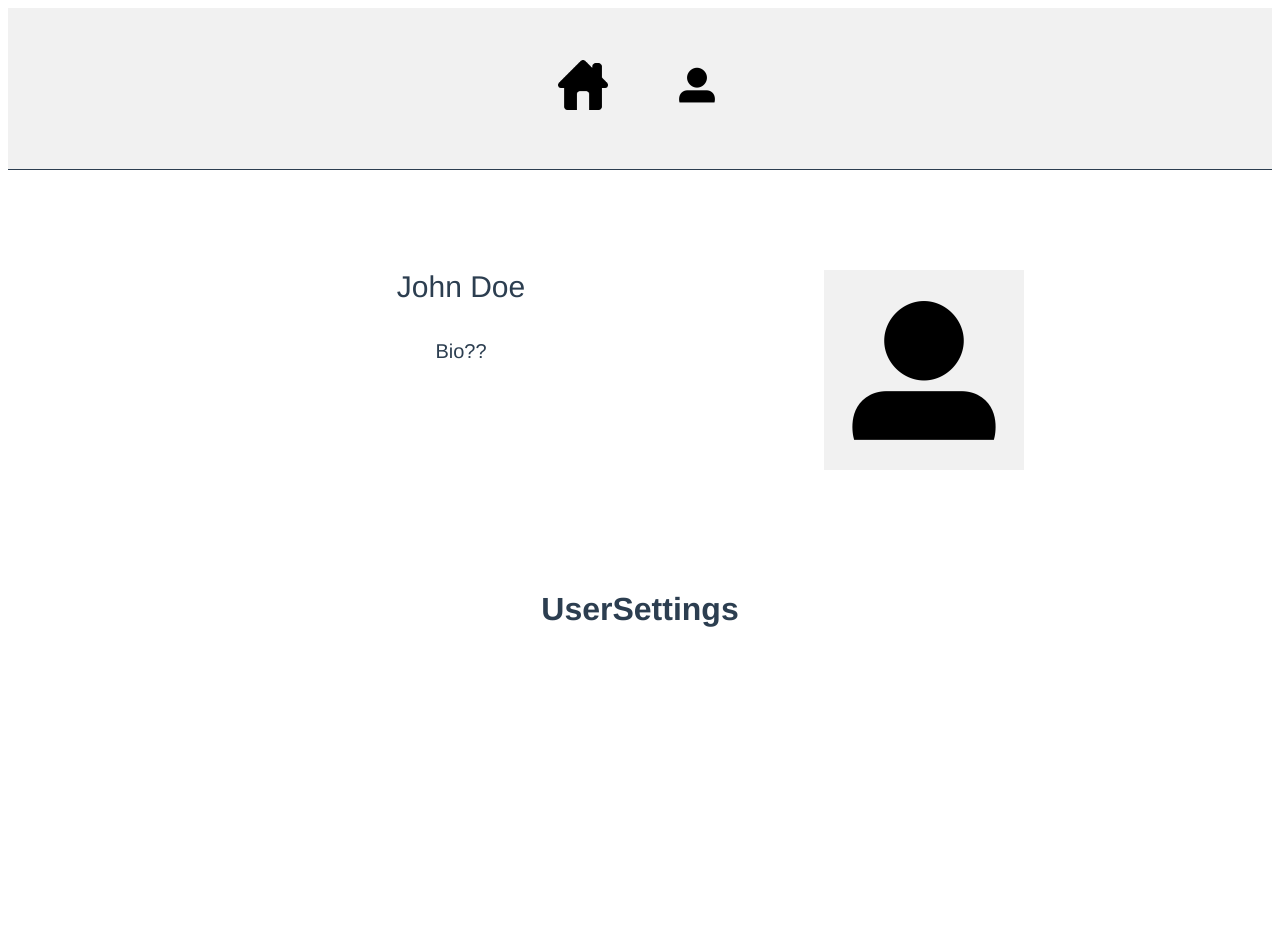
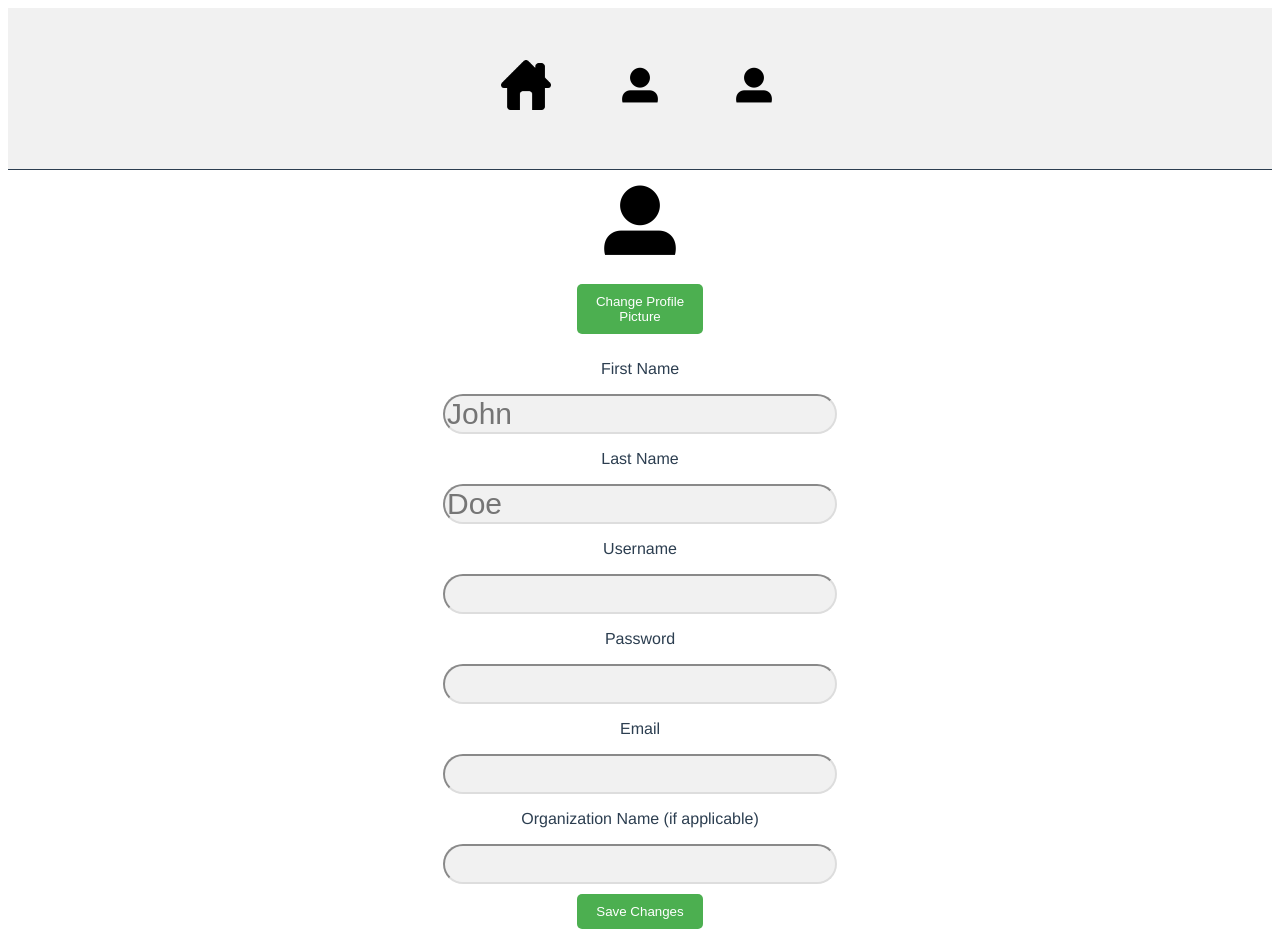
Before and after one commit to JamesRobinson160552/COMP3583, a Vue app in the folder SourceCode/frontend/: page /profile in a window 1280 px wide. Before the commit the page ends 800 px from the top, so only its background shows below. Built offline with nearby package versions, Linux system fonts and the light colour scheme.

Commit message:
Multiple Adjustments
-Button Consistency
-User profile is viewable
-fixed bugs on report inaccuracies

```diff
--- a/SourceCode/frontend/src/App.vue
+++ b/SourceCode/frontend/src/App.vue
@@ -3,6 +3,7 @@
         <div class="header-center">
             <router-link to="/"><img class="icon icon-home" src="/assets/homeicon.png"></router-link>
             <router-link to="/login"><img class="icon icon-profile" src="/assets/profilepic.jpg"></router-link>
+            <router-link to="/profile"><img class="icon icon-profile" src="/assets/profilepic.jpg"></router-link>
         </div>
     </div>
   <router-view/>
@@ -30,7 +31,6 @@ nav a.router-link-exact-active {
   color: #42b983;
 }
 /************************************************************** Header */
-/* Style the header with a grey background and some padding */
 .header {
     overflow: hidden;
     background-color: #f1f1f1;
@@ -39,8 +39,6 @@ nav a.router-link-exact-active {
     font-family: Arial, Helvetica, sans-serif;
     font-size: 30px;
   }
-
-  /* Style the header links */
   .header a {
     float: left;
     color: black;
@@ -52,32 +50,28 @@ nav a.router-link-exact-active {
     border-radius: 4px;
   }
 
-  /* Style the logo link (notice that we set the same value of line-height and font-size to prevent the header to increase when the font gets bigger */
   .header a.logo {
     font-size: 25px;
     font-weight: bold;
   }
 
-  /* Change the background color on mouse-over */
   .header a:hover {
     background-color: #ddd;
     color: black;
   }
 
-  /* Style the active/current link*/
   .header a.active {
     background-color: black;
     color: white;
   }
 
-  /* Float the link section to the right */
   .header-right {
     float: right;
   }
 
   .header-center{
-    display: flex; /* Use flexbox for centering */
-    justify-content: center; /* Center horizontally */
+    display: flex;
+    justify-content: center;
   }
 
 /*************************************************************** Grid */
--- a/SourceCode/frontend/src/router/index.js
+++ b/SourceCode/frontend/src/router/index.js
@@ -31,7 +31,7 @@ const routes = [
     component: LoginView
   },
   {
-    path: '/report',
+    path: '/report-Data/:term',
     name: 'Report',
     component: ReportView
   },
@@ -41,7 +41,7 @@ const routes = [
     component: SearchResultsView
   },
   {
-    path: '/signup',
+    path: '/sign-up',
     name: 'SignUp',
     component: SignUpView
   },
--- a/SourceCode/frontend/src/views/BusinessDetailsView.vue
+++ b/SourceCode/frontend/src/views/BusinessDetailsView.vue
@@ -15,6 +15,7 @@
         <div class="description-container">
             <p class="business-description"> {{ business.description }} </p>
         </div>
+        <button class = "button report"><router-link :to="reportResultsRoute">Report</router-link></button>
     </div>
 
 </template>
@@ -45,7 +46,13 @@ export default {
             }
             alert('Thank you for your feedback!');
         },
-    }
+    },
+    computed: {
+    reportResultsRoute() {
+        const name= this.business.name;
+        return `/report-Data/${ name }`;
+    },
+    },
 }
 
 </script>
@@ -132,4 +139,20 @@ export default {
     margin-bottom: 2%;
     text-shadow: 0.5vw 0.5vw 1vw rgba(0, 0, 0, 0.3);
 }
+
+.button {
+    width: 20%;
+    margin: 10px;
+    padding: 10px;
+    font-size: 60px;
+    background-color: #4caf50;
+    color: #fff;
+    border: none;
+    border-radius: 5px;
+    cursor: pointer;
+}
+
+.button:hover{
+    background-color: #0e5811;
+}
 </style>
--- a/SourceCode/frontend/src/views/BusinessOwnerView.vue
+++ b/SourceCode/frontend/src/views/BusinessOwnerView.vue
@@ -28,9 +28,8 @@
             placeholder="123-456-7890" pattern="[0-9]{3}-[0-9]{3}-[0-9]{4}" required><br>
             <label for="addInfo">Additional Info:</label><br>
             <input type="text" id="addInfo" name="addInfo"><br><br>
-            <input type="submit" value="Submit">
+            <input class="button" type="submit" value="Submit">
         </form>
-        <button><router-link to="/">Home</router-link></button>
     </div>
 </div>
 </template>
@@ -88,11 +87,18 @@ label{
     display: block;
     margin: 0 auto;
 }
+.button {
+    border-radius: 36px;
+    font-size: 30px;
+    padding: 10px;
+    background-color: #4caf50;
+    color: #fff;
+    border: none;
+    border-radius: 5px;
+    cursor: pointer;
+}
 
 .button:hover{
-    background-color: #ddd;
-    color: black;
-    width: auto;
-    height: 50px;
+    background-color: #0e5811;
 }
 </style>
--- a/SourceCode/frontend/src/views/LoginView.vue
+++ b/SourceCode/frontend/src/views/LoginView.vue
@@ -17,7 +17,7 @@
         <div>
             <br>
             <br>
-            <button class = "signupbutton"><router-link to="/signup">Sign up</router-link></button>
+            <button class = "signupbutton"><router-link to="/sign-up">Sign up</router-link></button>
         </div>
         </div>
   </template>
--- a/SourceCode/frontend/src/views/ReportView.vue
+++ b/SourceCode/frontend/src/views/ReportView.vue
@@ -11,9 +11,11 @@
 
 <div class="divContainer">
     <div class="divBody">
-        <h1 class="business-name">{{business.name}}</h1><br>
-        <p class="business-hours">{{business.opentime}} - {{business.closetime}}</p><br>
-        <p class="business-location">{{business.location}}</p>
+        <div v-for="business in searchresults" v-bind:key="business.id" class="search-result">
+            <h1 class="business-name">{{business.name}}</h1><br>
+            <p class="business-hours">{{business.opentime}} - {{business.closetime}}</p><br>
+            <p class="business-location">{{business.location}}</p>
+        </div>
         <br>
         <br>
         <form name="inaccuracyReport">
@@ -44,7 +46,7 @@
             <label for="InaccuracyR">Additional Info</label><br>
             <input type="text" id="reasoninfo" name="reasoninfo" value="Additional Info"><br>
             <br>
-            <input type="submit" value="Submit" name="submit1">
+            <input class="button" type="submit" value="Submit" name="submit1">
         </form>
     </div>
 </div>
@@ -54,11 +56,12 @@
 import { businesses } from '../fakedata'
 
 export default {
-    name: 'Report',
+    name: 'report-Data',
     data() {
-        return {
-            business: businesses.find(business => business.id == this.$route.params.id)
-        }
+        return{
+            term: this.$route.params.term.toLowerCase(),
+            searchresults: search(this.$route.params.term.toLowerCase())
+        };
     },
 
     methods:{
@@ -70,7 +73,7 @@ export default {
             if(openChecked.checked){
                 correctTime.show();
             }
-            else if (closedChecked.checked) {
+            else if (closeChecked.checked) {
                 correctTime.show();
             } else {
                 correctTime.hide();
@@ -83,7 +86,7 @@ export default {
             if(addChecked.checked){
                 correctAddress.show();
             } else {
-                CorrectAddress.hide();
+                correctAddress.hide();
             }
         },
         ClosureDuration: function(){
@@ -97,6 +100,10 @@ export default {
             }
         }
     }
+};
+
+function search(term = '') {
+    return businesses.filter(business => business.description.toLowerCase().includes(term));
 }
 </script>
 
@@ -117,6 +124,7 @@ label{
     margin-bottom: 3px;
 }
 
+
 .divContainer{
     margin: 0 35%;
     padding: 10px;
@@ -130,7 +138,7 @@ label{
     color: black;
     text-align: left;
     padding: 15px;
-    font-size: 30px;
+    font-size: 25px;
     line-height: 25px;
     border-radius: 4px;
     background-color: #f1f1f1;
@@ -142,10 +150,18 @@ label{
     margin: 0 auto;
 }
 
+.button {
+    width: 100%;
+    padding: 10px;
+    background-color: #4caf50;
+    color: #fff;
+    border: none;
+    border-radius: 5px;
+    cursor: pointer;
+}
+
 .button:hover{
-    background-color: #ddd;
-    color: black;
-    width: auto;
-    height: 50px;
+    background-color: #0e5811;
 }
+
 </style>
--- a/SourceCode/frontend/src/views/SignupView.vue
+++ b/SourceCode/frontend/src/views/SignupView.vue
@@ -17,6 +17,14 @@
 </template>
 
 <script>
+export default {
+    name: '/sign-up',
+    data () {
+        return {
+
+        }
+    }
+};
 </script>
 
 <style scoped>
@@ -65,13 +73,17 @@ label{
     width: 150px;
     height: 50px;
     border-radius: 36px;
-    border-color: #ddd;
     font-size: 30px;
+    padding: 10px;
+    background-color: #4caf50;
+    color: #fff;
+    border: none;
+    border-radius: 5px;
+    cursor: pointer;
 }
 
 .button:hover{
-    background-color: #ddd;
-    color: black;
+    background-color: #0e5811;
     width: 150px;
     height: 50px;
 }
--- a/SourceCode/frontend/src/views/UserProfileView.vue
+++ b/SourceCode/frontend/src/views/UserProfileView.vue
@@ -1,21 +1,56 @@
 <!--This page is currently mostly empty and unreachable-->
 
 <template>
-    <div class="grid-center">
-        <div class="grid-container-user-profile">
-            <div class="subheader">John Doe</div>
-            <div class="paragraph">
-                Bio??
-            </div>
-            <img src="/assets/profilepic.jpg" class="profile-picture">
-        </div>
+<div class="divContainer">
+    <div class="divBodySub">
+        <img src="/assets/profilepic.jpg" class="image" width="100" height="100">
+        <br>
+        <button class="button" type="submit">Change Profile Picture</button>
     </div>
+</div>
 
-<h1>UserSettings</h1>
+<div class="divContainer">
+    <div class="divBody">
+        <p class="label">First Name</p>
+        <input class="search" type="text" name="firstName" placeholder="John">
+        <p class="label">Last Name</p>
+        <input class="search" type="text" name="lastName" placeholder="Doe">
+        <p class="label">Username</p>
+        <input class="search" type="text" name="username">
+        <p class="label">Password</p>
+        <input class="search" type="text" name="firstName">
+        <p class="label">Email</p>
+        <input class="search" type="text" name="email">
+        <p class="label">Organization Name (if applicable)</p>
+        <input class="search" type="text" name="organizationName">
+        <br>
+        <button class="button" type="submit">Save Changes</button>
+    </div>
+</div>
 </template>
 
 <script>
 </script>
 
 <style scoped>
+.button {
+    width: 10%;
+    margin: 10px;
+    padding: 10px;
+    background-color: #4caf50;
+    color: #fff;
+    border: none;
+    border-radius: 5px;
+    cursor: pointer;
+}
+
+.button:hover{
+    background-color: #0e5811;
+}
+
+label{
+    display: block;
+    margin-bottom: 3px;
+}
+
 </style>
```
Also changed, not shown: 1 other file (tests, documents, lock files or other folders).
